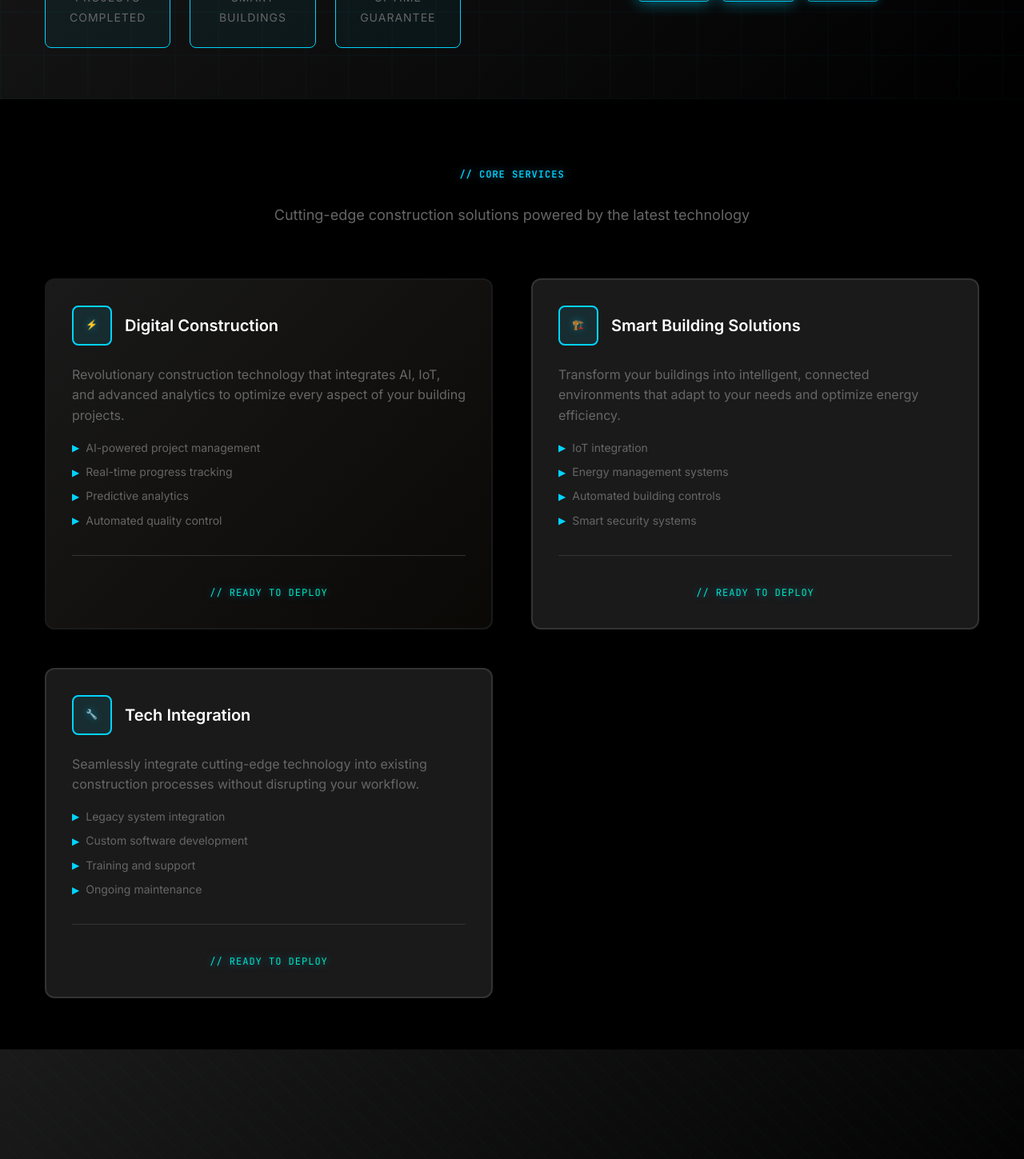
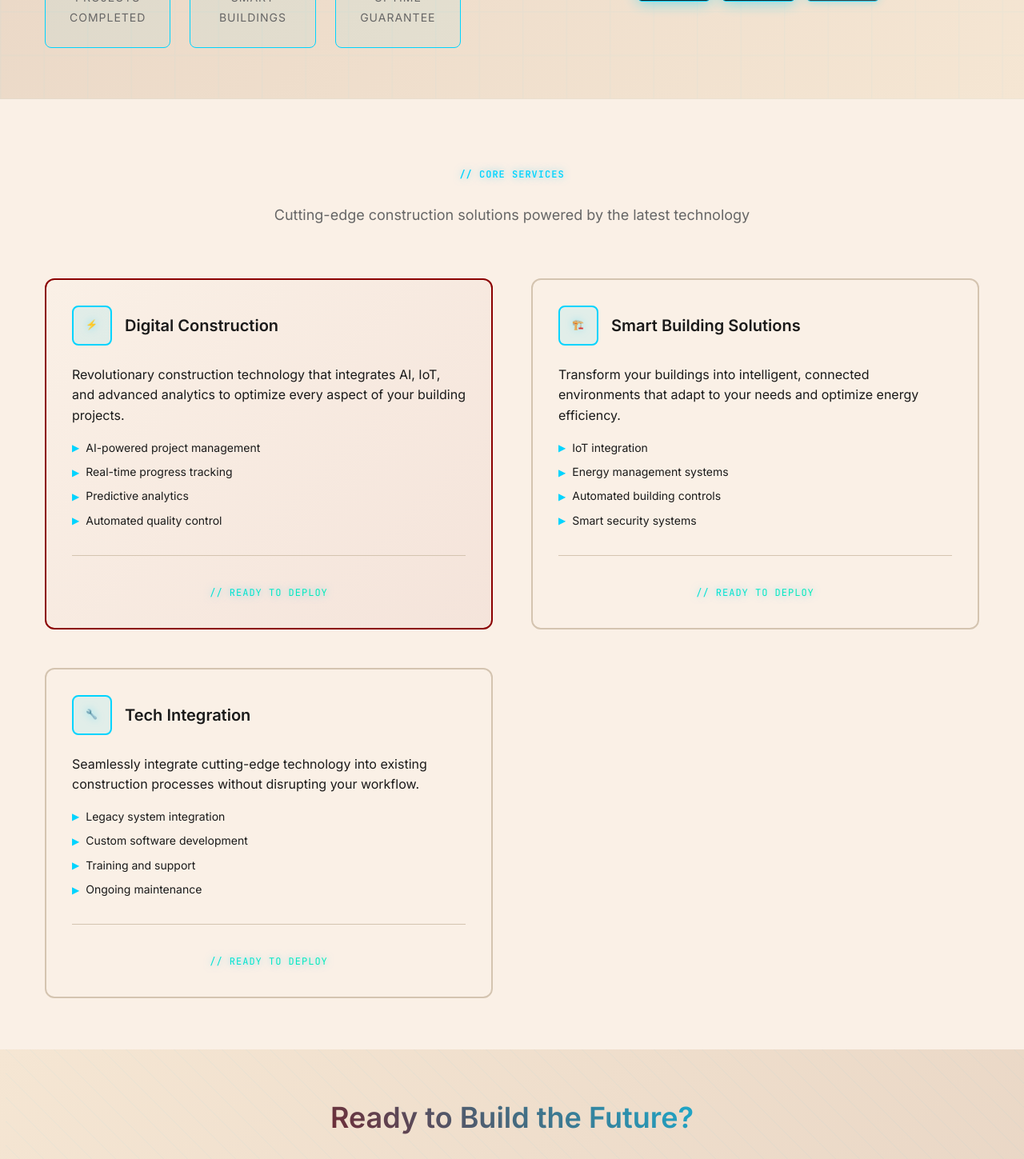
Before and after one commit to wables411/webgcon, a React (Create React App) app: page / in a window 1280 px wide. Shown: the part 1320-2769 px from the top of the page at 80% size. Built offline with nearby package versions, Linux system fonts and the light colour scheme.

Commit message:
Update all backgrounds from black/dark to light tan colors throughout the site

```diff
--- a/src/components/Footer.css
+++ b/src/components/Footer.css
@@ -1,7 +1,7 @@
 .footer {
-  background: linear-gradient(135deg, var(--dark-gray) 0%, var(--black) 100%);
-  border-top: 2px solid var(--cyber-blue);
-  box-shadow: 0 -2px 20px rgba(0, 212, 255, 0.2);
+  background: linear-gradient(135deg, var(--light-tan-secondary) 0%, var(--light-tan-primary) 100%);
+  border-top: 2px solid var(--red-primary);
+  box-shadow: 0 -2px 20px rgba(139, 0, 0, 0.2);
   margin-top: var(--spacing-3xl);
 }
 
@@ -19,10 +19,10 @@
 
 .footer-title {
   font-size: var(--font-size-2xl);
-  color: var(--texas-tan-primary);
+  color: var(--red-primary);
   margin-bottom: var(--spacing-md);
   font-family: var(--font-secondary);
-  text-shadow: 0 0 10px rgba(212, 165, 116, 0.3);
+  text-shadow: 0 0 10px rgba(139, 0, 0, 0.3);
 }
 
 .footer-subtitle {
--- a/src/components/ServiceCard.css
+++ b/src/components/ServiceCard.css
@@ -1,6 +1,6 @@
 .service-card {
-  background: var(--dark-gray);
-  border: 2px solid var(--medium-gray);
+  background: var(--light-tan-light);
+  border: 2px solid var(--light-tan-dark);
   border-radius: var(--radius-lg);
   padding: var(--spacing-xl);
   transition: var(--transition-normal);
@@ -33,13 +33,13 @@
 }
 
 .service-card.highlighted {
-  border-color: var(--texas-tan-primary);
-  background: linear-gradient(135deg, var(--dark-gray) 0%, rgba(212, 165, 116, 0.05) 100%);
+  border-color: var(--red-primary);
+  background: linear-gradient(135deg, var(--light-tan-light) 0%, rgba(139, 0, 0, 0.05) 100%);
 }
 
 .service-card.highlighted:hover {
-  border-color: var(--texas-tan-primary);
-  box-shadow: 0 10px 30px rgba(212, 165, 116, 0.3);
+  border-color: var(--red-primary);
+  box-shadow: 0 10px 30px rgba(139, 0, 0, 0.3);
 }
 
 .service-card-header {
@@ -63,7 +63,7 @@
 
 .service-title {
   font-size: var(--font-size-xl);
-  color: var(--white);
+  color: var(--dark-gray);
   margin: 0;
   flex: 1;
 }
@@ -74,7 +74,7 @@
 }
 
 .service-description {
-  color: var(--light-gray);
+  color: var(--dark-gray);
   line-height: 1.6;
   margin-bottom: var(--spacing-md);
 }
@@ -90,7 +90,7 @@
   align-items: center;
   gap: var(--spacing-sm);
   margin-bottom: var(--spacing-sm);
-  color: var(--light-gray);
+  color: var(--dark-gray);
   font-size: var(--font-size-sm);
 }
 
@@ -103,7 +103,7 @@
 .service-card-footer {
   margin-top: auto;
   padding-top: var(--spacing-md);
-  border-top: 1px solid var(--medium-gray);
+  border-top: 1px solid var(--light-tan-dark);
 }
 
 .cyber-accent {
--- a/src/pages/About.css
+++ b/src/pages/About.css
@@ -3,7 +3,7 @@
 }
 
 .mission-section {
-  background: linear-gradient(135deg, var(--dark-gray) 0%, var(--black) 100%);
+  background: linear-gradient(135deg, var(--light-tan-secondary) 0%, var(--light-tan-primary) 100%);
   position: relative;
   overflow: hidden;
 }
@@ -201,7 +201,7 @@
 }
 
 .values-section {
-  background: var(--black);
+  background: var(--light-tan-light);
 }
 
 .section-header {
@@ -271,7 +271,7 @@
 }
 
 .team-section {
-  background: linear-gradient(135deg, var(--dark-gray) 0%, var(--black) 100%);
+  background: linear-gradient(135deg, var(--light-tan-primary) 0%, var(--light-tan-secondary) 100%);
 }
 
 .team-grid {
@@ -354,7 +354,7 @@
 }
 
 .vision-section {
-  background: var(--black);
+  background: var(--light-tan-light);
   text-align: center;
 }
 
--- a/src/pages/Contact.css
+++ b/src/pages/Contact.css
@@ -3,7 +3,7 @@
 }
 
 .contact-section {
-  background: linear-gradient(135deg, var(--dark-gray) 0%, var(--black) 100%);
+  background: linear-gradient(135deg, var(--light-tan-secondary) 0%, var(--light-tan-primary) 100%);
   position: relative;
   overflow: hidden;
 }
@@ -120,8 +120,8 @@
 }
 
 .contact-form-container {
-  background: var(--dark-gray);
-  border: 2px solid var(--medium-gray);
+  background: var(--light-tan-light);
+  border: 2px solid var(--light-tan-dark);
   border-radius: var(--radius-lg);
   padding: var(--spacing-2xl);
   position: relative;
--- a/src/pages/Home.css
+++ b/src/pages/Home.css
@@ -3,7 +3,7 @@
 }
 
 .intro-section {
-  background: linear-gradient(135deg, var(--dark-gray) 0%, var(--black) 100%);
+  background: linear-gradient(135deg, var(--light-tan-secondary) 0%, var(--light-tan-primary) 100%);
   position: relative;
   overflow: hidden;
 }
@@ -122,7 +122,7 @@
 }
 
 .services-preview {
-  background: var(--black);
+  background: var(--light-tan-light);
   position: relative;
 }
 
@@ -145,7 +145,7 @@
 }
 
 .cta-section {
-  background: linear-gradient(135deg, var(--dark-gray) 0%, var(--black) 100%);
+  background: linear-gradient(135deg, var(--light-tan-primary) 0%, var(--light-tan-secondary) 100%);
   text-align: center;
   position: relative;
   overflow: hidden;
@@ -179,7 +179,7 @@
 .cta-title {
   font-size: var(--font-size-4xl);
   margin-bottom: var(--spacing-lg);
-  background: linear-gradient(45deg, var(--texas-tan-primary), var(--cyber-blue));
+  background: linear-gradient(45deg, var(--red-primary), var(--cyber-blue));
   -webkit-background-clip: text;
   -webkit-text-fill-color: transparent;
   background-clip: text;
@@ -187,7 +187,7 @@
 
 .cta-description {
   font-size: var(--font-size-xl);
-  color: var(--light-gray);
+  color: var(--dark-gray);
   margin-bottom: var(--spacing-2xl);
   line-height: 1.6;
 }
--- a/src/pages/Home.tsx
+++ b/src/pages/Home.tsx
@@ -1,5 +1,4 @@
 import React from 'react';
-import Hero from '../components/Hero';
 import ServiceCard from '../components/ServiceCard';
 import ImageSlideshow from '../components/ImageSlideshow';
 import './Home.css';
--- a/src/pages/Services.css
+++ b/src/pages/Services.css
@@ -3,7 +3,7 @@
 }
 
 .main-services {
-  background: var(--black);
+  background: var(--light-tan-light);
 }
 
 .section-header {
@@ -31,7 +31,7 @@
 }
 
 .additional-services {
-  background: linear-gradient(135deg, var(--dark-gray) 0%, var(--black) 100%);
+  background: linear-gradient(135deg, var(--light-tan-secondary) 0%, var(--light-tan-primary) 100%);
   position: relative;
   overflow: hidden;
 }
@@ -107,7 +107,7 @@
 }
 
 .process-section {
-  background: var(--black);
+  background: var(--light-tan-light);
 }
 
 .process-timeline {
@@ -194,7 +194,7 @@
 }
 
 .cta-section {
-  background: linear-gradient(135deg, var(--dark-gray) 0%, var(--black) 100%);
+  background: linear-gradient(135deg, var(--light-tan-primary) 0%, var(--light-tan-secondary) 100%);
   text-align: center;
   position: relative;
   overflow: hidden;
@@ -228,7 +228,7 @@
 .cta-title {
   font-size: var(--font-size-4xl);
   margin-bottom: var(--spacing-lg);
-  background: linear-gradient(45deg, var(--texas-tan-primary), var(--cyber-blue));
+  background: linear-gradient(45deg, var(--red-primary), var(--cyber-blue));
   -webkit-background-clip: text;
   -webkit-text-fill-color: transparent;
   background-clip: text;
@@ -236,7 +236,7 @@
 
 .cta-description {
   font-size: var(--font-size-xl);
-  color: var(--light-gray);
+  color: var(--dark-gray);
   margin-bottom: var(--spacing-2xl);
   line-height: 1.6;
 }
--- a/src/styles/global.css
+++ b/src/styles/global.css
@@ -204,7 +204,7 @@ a:hover {
 .form-label {
   display: block;
   margin-bottom: var(--spacing-sm);
-  color: var(--texas-tan-light);
+  color: var(--red-primary);
   font-weight: 500;
 }
 
@@ -213,10 +213,10 @@ a:hover {
 .form-select {
   width: 100%;
   padding: var(--spacing-md);
-  border: 2px solid var(--medium-gray);
+  border: 2px solid var(--light-tan-dark);
   border-radius: var(--radius-md);
-  background-color: var(--dark-gray);
-  color: var(--white);
+  background-color: var(--light-tan-light);
+  color: var(--dark-gray);
   font-family: var(--font-primary);
   transition: var(--transition-normal);
 }
@@ -243,11 +243,11 @@ a:hover {
 
 /* Cards */
 .card {
-  background: var(--dark-gray);
+  background: var(--light-tan-light);
   border-radius: var(--radius-lg);
   padding: var(--spacing-xl);
   box-shadow: var(--shadow-md);
-  border: 1px solid var(--medium-gray);
+  border: 1px solid var(--light-tan-dark);
   transition: var(--transition-normal);
 }
 
```
